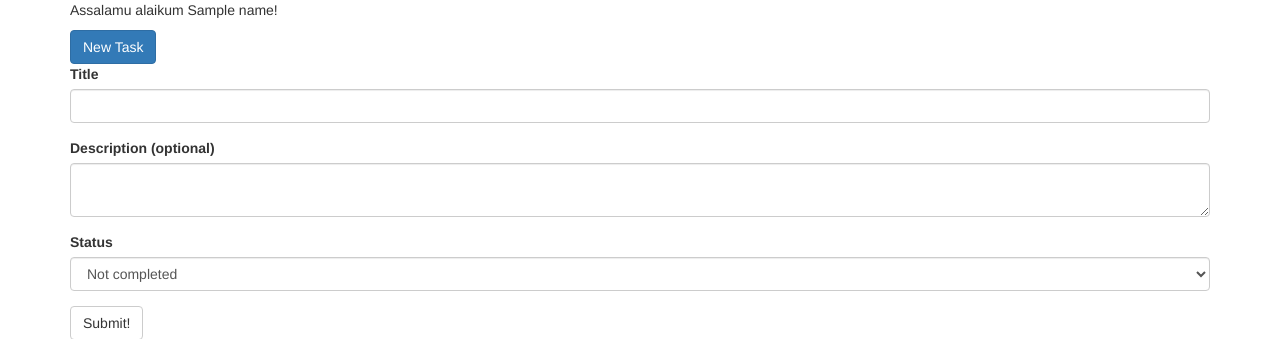
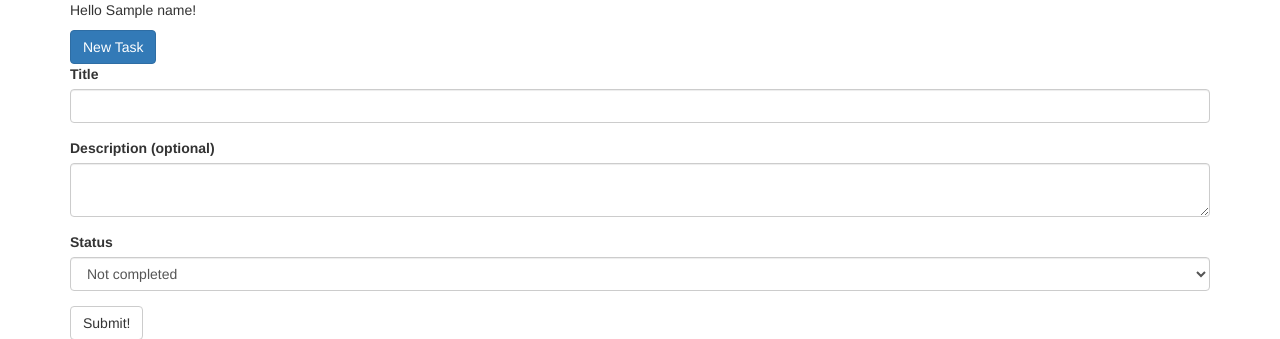
Before and after one commit to msabur/todo_list, a Flask app: template app/templates/index.html in a window 1280 px wide. Shown: the top 339 px of the page. Run offline with Flask 2, Linux system fonts and the light colour scheme; tables that the repository leaves empty hold one stand-in row (values such as "Sample post"); the template is opened without the code that fills it: values that come from a table or form of the project are taken from there, most other values are stand-ins (such as "Sample title", 1, 10 or a date in 2020); some libraries are stand-ins or nearby versions.

Commit message:
Update index.html

```diff
--- a/app/templates/index.html
+++ b/app/templates/index.html
@@ -2,7 +2,7 @@
 {% import "bootstrap/wtf.html" as wtf %}
 
 {% block app_content %}
-<p>Assalamu alaikum {{ name }}!</p>
+<p>Hello {{ name }}!</p>
 <button class="btn btn-primary" id="newTask">New Task</button>
 {{ wtf.quick_form(form, id="taskForm") }}
 
```
